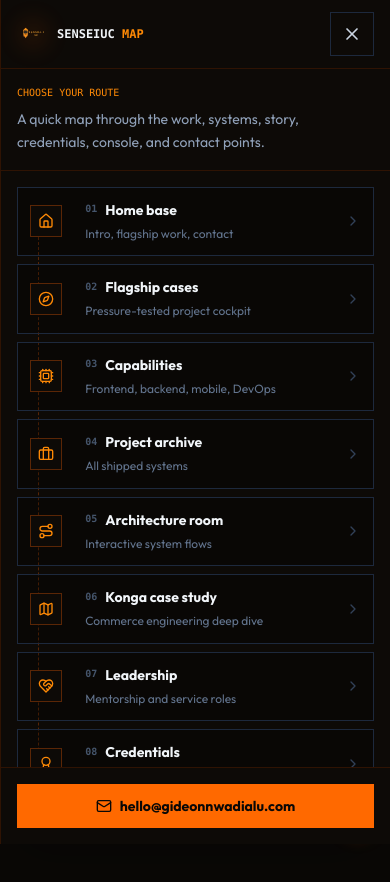
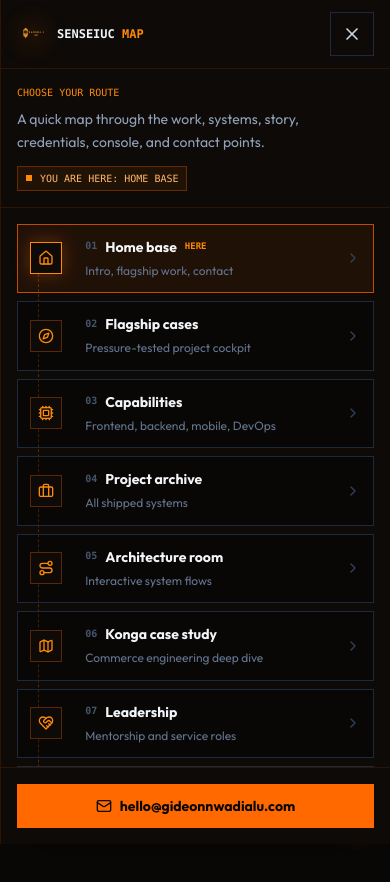
Before and after one commit to Senseiuc/my-portfolio, a React (Vite) app: page / in a window 390 px wide. Both pictures are taken after a click on the button 352 px from the left and 34 px from the top of the page. Shown: the top 882 px of the page. Built offline with nearby package versions, Linux system fonts and the light colour scheme.

Commit message:
Show current stop in mobile map nav

```diff
--- a/src/components/MobileMapNav.tsx
+++ b/src/components/MobileMapNav.tsx
@@ -41,6 +41,18 @@ type MobileMapNavProps = {
 
 export default function MobileMapNav({ className = '' }: MobileMapNavProps) {
   const [open, setOpen] = useState(false);
+  const [currentLocation, setCurrentLocation] = useState(() => `${window.location.pathname}${window.location.hash}`);
+
+  useEffect(() => {
+    const syncLocation = () => setCurrentLocation(`${window.location.pathname}${window.location.hash}`);
+
+    window.addEventListener('hashchange', syncLocation);
+    window.addEventListener('popstate', syncLocation);
+    return () => {
+      window.removeEventListener('hashchange', syncLocation);
+      window.removeEventListener('popstate', syncLocation);
+    };
+  }, []);
 
   useEffect(() => {
     if (!open) return;
@@ -58,6 +70,26 @@ export default function MobileMapNav({ className = '' }: MobileMapNavProps) {
       document.body.style.overflow = previousOverflow;
     };
   }, [open]);
+
+  const normalizePath = (href: string) => {
+    if (href.startsWith('/')) return href;
+    return `/${href}`;
+  };
+
+  const isActiveLink = (href: string) => {
+    const [currentPath, currentHashValue] = currentLocation.split('#');
+    const currentHash = currentHashValue ? `#${currentHashValue}` : '';
+
+    if (href.includes('#')) {
+      const [hrefPath, hrefHash] = href.split('#');
+      const normalizedHrefPath = hrefPath || '/';
+      return currentPath === normalizedHrefPath && currentHash === `#${hrefHash}`;
+    }
+
+    return currentPath === normalizePath(href) && !currentHash;
+  };
+
+  const activeLabel = mapLinks.find((link) => isActiveLink(link.href))?.label ?? 'Current stop';
 
   const overlay = open ? createPortal(
     <div
@@ -92,26 +124,39 @@ export default function MobileMapNav({ className = '' }: MobileMapNavProps) {
           <p className="mt-2 text-sm leading-relaxed text-slate-400">
             A quick map through the work, systems, story, credentials, console, and contact points.
           </p>
+          <p className="mt-3 inline-flex items-center gap-2 border border-orange-500/30 bg-orange-500/[0.08] px-2 py-1 font-mono text-[10px] uppercase text-orange-300">
+            <span className="h-1.5 w-1.5 bg-orange-400" aria-hidden="true" />
+            You are here: {activeLabel}
+          </p>
         </div>
 
         <nav aria-label="Mobile site map" className="flex-1 overflow-y-auto px-4 py-4">
           <div className="relative space-y-2 before:absolute before:left-[1.32rem] before:top-5 before:h-[calc(100%-2.5rem)] before:border-l before:border-dashed before:border-amber-900/70">
             {mapLinks.map((link, index) => {
               const Icon = link.icon;
+              const isActive = isActiveLink(link.href);
               return (
                 <a
                   key={link.href}
                   href={link.href}
                   onClick={() => setOpen(false)}
-                  className="group relative grid grid-cols-[2.7rem_1fr_auto] items-center gap-3 border border-slate-800 bg-black/25 px-3 py-3 transition-colors hover:border-orange-500/60 hover:bg-orange-500/[0.04]"
+                  aria-current={isActive ? 'page' : undefined}
+                  className={`group relative grid grid-cols-[2.7rem_1fr_auto] items-center gap-3 border px-3 py-3 transition-colors hover:border-orange-500/60 hover:bg-orange-500/[0.04] ${
+                    isActive
+                      ? 'border-orange-500/70 bg-orange-500/[0.08]'
+                      : 'border-slate-800 bg-black/25'
+                  }`}
                 >
-                  <span className="relative z-10 flex h-8 w-8 items-center justify-center border border-amber-900/70 bg-[#0d0a07] text-orange-400">
+                  <span className={`relative z-10 flex h-8 w-8 items-center justify-center border bg-[#0d0a07] text-orange-400 ${
+                    isActive ? 'border-orange-400 shadow-[0_0_18px_rgba(249,115,22,0.32)]' : 'border-amber-900/70'
+                  }`}>
                     <Icon className="h-4 w-4" aria-hidden="true" />
                   </span>
                   <span className="min-w-0">
                     <span className="flex items-center gap-2 text-sm font-bold text-slate-100 group-hover:text-orange-400">
                       <span className="font-mono text-[10px] text-slate-600">{String(index + 1).padStart(2, '0')}</span>
                       {link.label}
+                      {isActive && <span className="font-mono text-[9px] uppercase text-orange-400">Here</span>}
                     </span>
                     <span className="mt-1 block text-xs leading-relaxed text-slate-500">{link.detail}</span>
                   </span>
```
